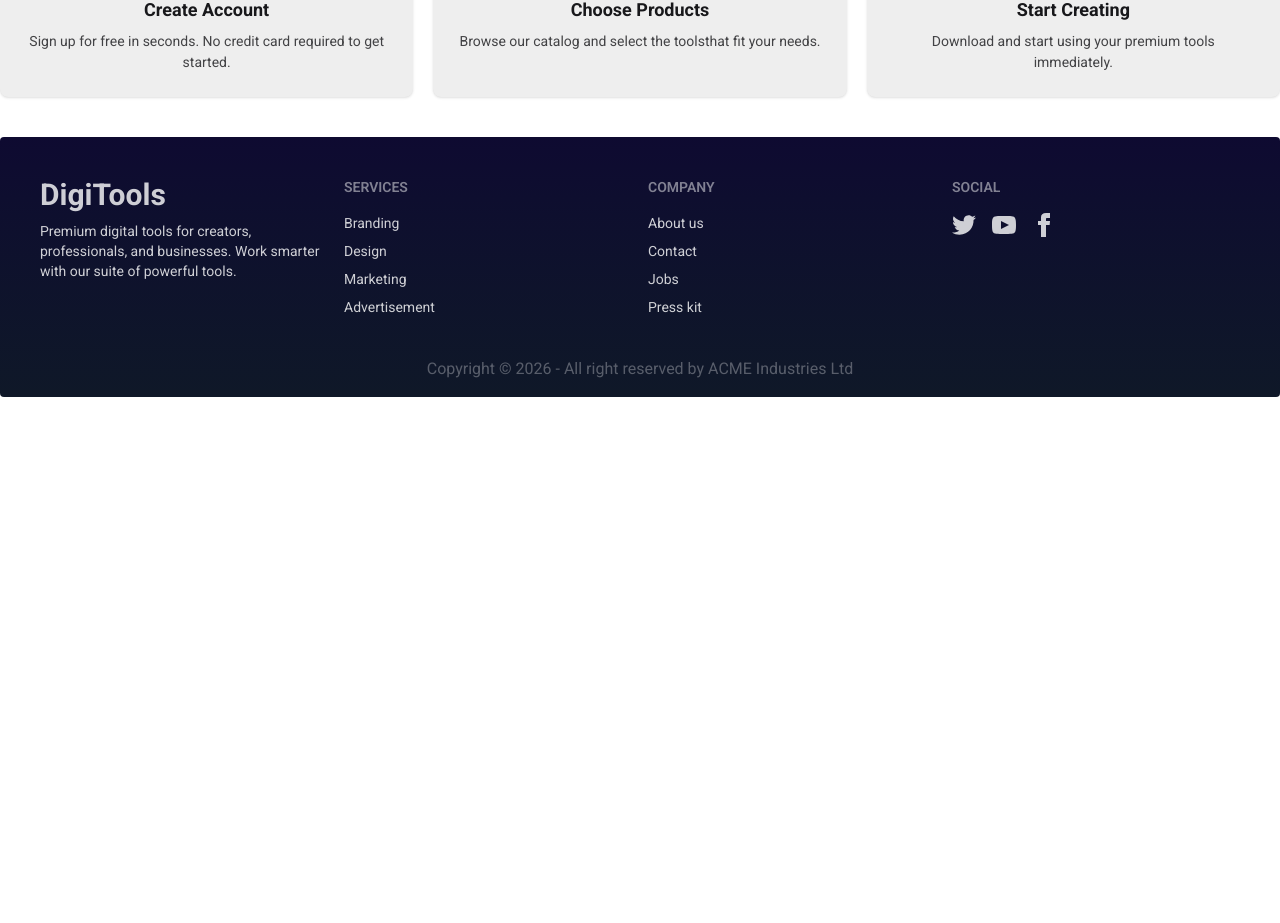
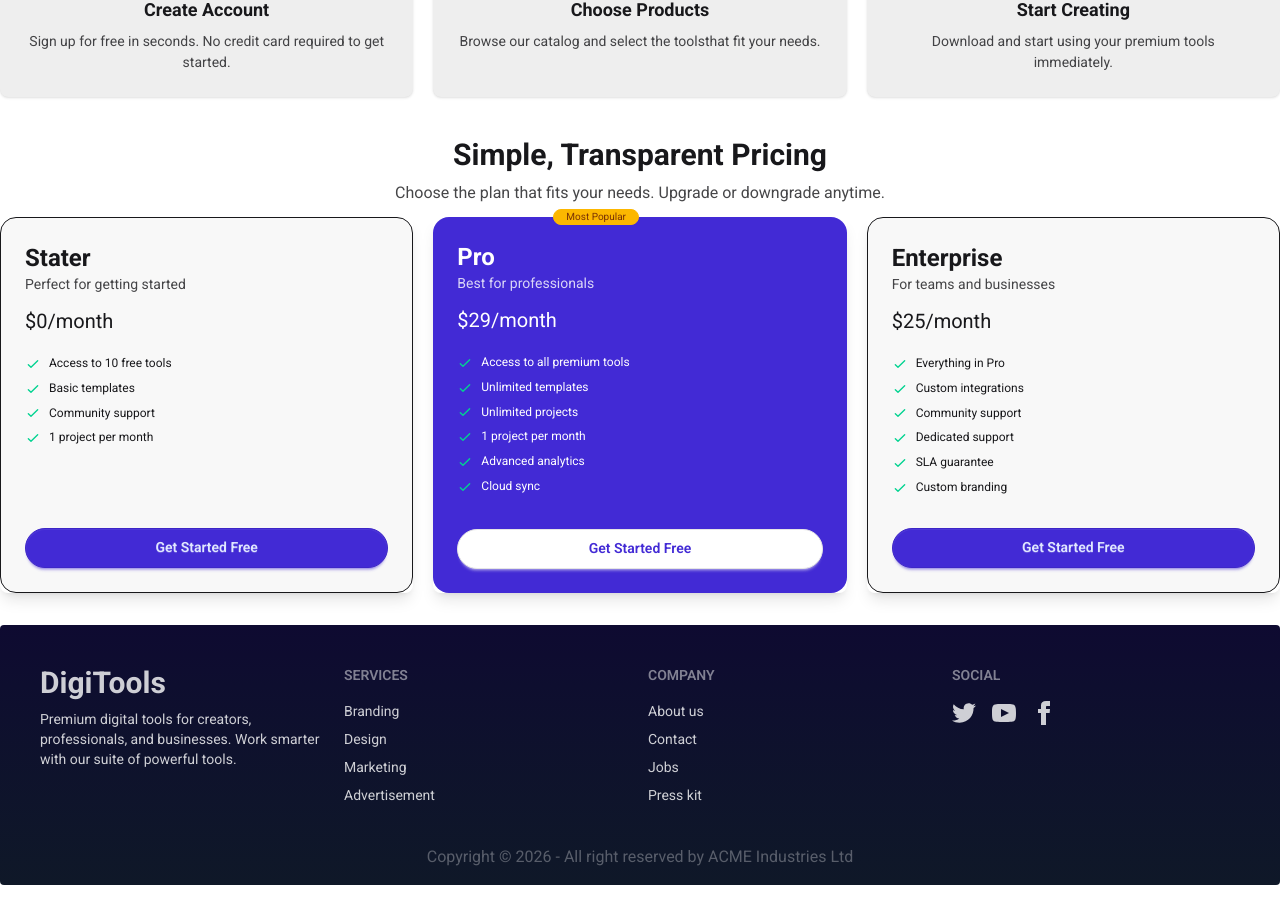
Before and after one commit to NahidHasan2kk2/assignment-project-6-2026, a React (Vite) app: page / in a window 1280 px wide. Shown: the part 2374-3297 px from the top of the page. Before the commit the page ends 2811 px from the top, so only its background shows below. Built offline with nearby package versions, Linux system fonts and the light colour scheme.

Commit message:
pricing section add

```diff
--- a/src/App.jsx
+++ b/src/App.jsx
@@ -9,6 +9,7 @@
 import 'react-toastify/dist/ReactToastify.css';
 import { ToastContainer } from 'react-toastify'
 import StepSection from './components/StepSection/StepSection'
+import PricingCard from './components/PricingCard/PricingCard'
 
 function App() {
   const [loadDatas, setLoadDatas] = useState([]);
@@ -36,6 +37,7 @@
         setSelectedData={setSelectedData}
       ></MainSection>
       <StepSection></StepSection>
+      <PricingCard></PricingCard>
       <Footer></Footer>
       <ToastContainer />
     </>
--- /dev/null
+++ b/src/components/PricingCard/PricingCard.jsx
@@ -0,0 +1,131 @@
+import React from 'react';
+
+const PricingCard = () => {
+ return (
+  <div className='container mx-auto my-8'>
+   <div className='text-center my-3 '>
+    <h1 className='font-bold text-3xl mb-2'>Simple, Transparent Pricing</h1>
+    <p className='opacity-80'>Choose the plan that fits your needs. Upgrade or downgrade anytime.</p>
+   </div>
+   <div className='grid grid-cols-3 gap-5'>
+    <div className="card shadow-lg ">
+     <div className="card-body bg-base-200 border rounded-2xl ">
+
+      <div>
+       <h2 className="text-2xl font-bold">Stater</h2>
+       <p className='opacity-80 mb-3'>Perfect for getting started</p>
+       <span className="text-xl">$0/month</span>
+      </div>
+      <ul className="mt-3 flex flex-col gap-2 text-xs">
+       <li>
+        <svg xmlns="http://www.w3.org/2000/svg" className="size-4 me-2 inline-block text-success" fill="none" viewBox="0 0 24 24" stroke="currentColor"><path strokeLinecap="round" strokeLinejoin="round" strokeWidth="2" d="M5 13l4 4L19 7" /></svg>
+        <span>Access to 10 free tools</span>
+       </li>
+       <li>
+        <svg xmlns="http://www.w3.org/2000/svg" className="size-4 me-2 inline-block text-success" fill="none" viewBox="0 0 24 24" stroke="currentColor"><path strokeLinecap="round" strokeLinejoin="round" strokeWidth="2" d="M5 13l4 4L19 7" /></svg>
+        <span>Basic templates</span>
+       </li>
+       <li>
+        <svg xmlns="http://www.w3.org/2000/svg" className="size-4 me-2 inline-block text-success" fill="none" viewBox="0 0 24 24" stroke="currentColor"><path strokeLinecap="round" strokeLinejoin="round" strokeWidth="2" d="M5 13l4 4L19 7" /></svg>
+        <span>Community support</span>
+       </li>
+       <li>
+        <svg xmlns="http://www.w3.org/2000/svg" className="size-4 me-2 inline-block text-success" fill="none" viewBox="0 0 24 24" stroke="currentColor"><path strokeLinecap="round" strokeLinejoin="round" strokeWidth="2" d="M5 13l4 4L19 7" /></svg>
+        <span>1 project per month</span>
+       </li>
+
+      </ul>
+      <div className="mt-auto pt-6">
+       <button className="btn btn-primary btn-block rounded-4xl">Get Started Free</button>
+      </div>
+     </div>
+
+    </div>
+    <div className="card shadow-lg ">
+     <div className="card-body bg-primary text-white relative rounded-2xl">
+      <span className="badge badge-xs px-3 badge-warning absolute -top-2 left-30">Most Popular</span>
+      <div>
+       <h2 className="text-2xl font-bold">Pro</h2>
+       <p className='opacity-80 mb-3'>Best for professionals</p>
+       <span className="text-xl">$29/month</span>
+      </div>
+      <ul className="mt-3 flex flex-col gap-2 text-xs">
+       <li>
+        <svg xmlns="http://www.w3.org/2000/svg" className="size-4 me-2 inline-block text-success" fill="none" viewBox="0 0 24 24" stroke="currentColor"><path strokeLinecap="round" strokeLinejoin="round" strokeWidth="2" d="M5 13l4 4L19 7" /></svg>
+        <span>Access to all premium tools</span>
+       </li>
+       <li>
+        <svg xmlns="http://www.w3.org/2000/svg" className="size-4 me-2 inline-block text-success" fill="none" viewBox="0 0 24 24" stroke="currentColor"><path strokeLinecap="round" strokeLinejoin="round" strokeWidth="2" d="M5 13l4 4L19 7" /></svg>
+        <span>Unlimited templates</span>
+       </li>
+       <li>
+        <svg xmlns="http://www.w3.org/2000/svg" className="size-4 me-2 inline-block text-success" fill="none" viewBox="0 0 24 24" stroke="currentColor"><path strokeLinecap="round" strokeLinejoin="round" strokeWidth="2" d="M5 13l4 4L19 7" /></svg>
+        <span>Unlimited projects</span>
+       </li>
+       <li>
+        <svg xmlns="http://www.w3.org/2000/svg" className="size-4 me-2 inline-block text-success" fill="none" viewBox="0 0 24 24" stroke="currentColor"><path strokeLinecap="round" strokeLinejoin="round" strokeWidth="2" d="M5 13l4 4L19 7" /></svg>
+        <span>1 project per month</span>
+       </li>
+       <li>
+        <svg xmlns="http://www.w3.org/2000/svg" className="size-4 me-2 inline-block text-success" fill="none" viewBox="0 0 24 24" stroke="currentColor"><path strokeLinecap="round" strokeLinejoin="round" strokeWidth="2" d="M5 13l4 4L19 7" /></svg>
+        <span>Advanced analytics</span>
+       </li>
+       <li>
+        <svg xmlns="http://www.w3.org/2000/svg" className="size-4 me-2 inline-block text-success" fill="none" viewBox="0 0 24 24" stroke="currentColor"><path strokeLinecap="round" strokeLinejoin="round" strokeWidth="2" d="M5 13l4 4L19 7" /></svg>
+        <span>Cloud sync</span>
+       </li>
+
+      </ul>
+      <div className="mt-auto pt-6">
+       <button className="btn bg-white border-[#e5e5e5] text-primary btn-block rounded-4xl">Get Started Free</button>
+      </div>
+     </div>
+
+    </div>
+    <div className="card shadow-lg ">
+     <div className="card-body bg-base-200 border rounded-2xl">
+      {/* <span className="badge badge-xs badge-warning">Most Popular</span> */}
+      <div>
+       <h2 className="text-2xl font-bold">Enterprise</h2>
+       <p className='opacity-80 mb-3'>For teams and businesses</p>
+       <span className="text-xl">$25/month</span>
+      </div>
+      <ul className="mt-3 flex flex-col gap-2 text-xs">
+       <li>
+        <svg xmlns="http://www.w3.org/2000/svg" className="size-4 me-2 inline-block text-success" fill="none" viewBox="0 0 24 24" stroke="currentColor"><path strokeLinecap="round" strokeLinejoin="round" strokeWidth="2" d="M5 13l4 4L19 7" /></svg>
+        <span>Everything in Pro</span>
+       </li>
+       <li>
+        <svg xmlns="http://www.w3.org/2000/svg" className="size-4 me-2 inline-block text-success" fill="none" viewBox="0 0 24 24" stroke="currentColor"><path strokeLinecap="round" strokeLinejoin="round" strokeWidth="2" d="M5 13l4 4L19 7" /></svg>
+        <span>Custom integrations</span>
+       </li>
+       <li>
+        <svg xmlns="http://www.w3.org/2000/svg" className="size-4 me-2 inline-block text-success" fill="none" viewBox="0 0 24 24" stroke="currentColor"><path strokeLinecap="round" strokeLinejoin="round" strokeWidth="2" d="M5 13l4 4L19 7" /></svg>
+        <span>Community support</span>
+       </li>
+       <li>
+        <svg xmlns="http://www.w3.org/2000/svg" className="size-4 me-2 inline-block text-success" fill="none" viewBox="0 0 24 24" stroke="currentColor"><path strokeLinecap="round" strokeLinejoin="round" strokeWidth="2" d="M5 13l4 4L19 7" /></svg>
+        <span>Dedicated support</span>
+       </li>
+       <li>
+        <svg xmlns="http://www.w3.org/2000/svg" className="size-4 me-2 inline-block text-success" fill="none" viewBox="0 0 24 24" stroke="currentColor"><path strokeLinecap="round" strokeLinejoin="round" strokeWidth="2" d="M5 13l4 4L19 7" /></svg>
+        <span>SLA guarantee</span>
+       </li>
+       <li>
+        <svg xmlns="http://www.w3.org/2000/svg" className="size-4 me-2 inline-block text-success" fill="none" viewBox="0 0 24 24" stroke="currentColor"><path strokeLinecap="round" strokeLinejoin="round" strokeWidth="2" d="M5 13l4 4L19 7" /></svg>
+        <span>Custom branding</span>
+       </li>
+
+      </ul>
+      <div className="mt-auto pt-6">
+       <button className="btn btn-primary btn-block rounded-4xl">Get Started Free</button>
+      </div>
+     </div>
+
+    </div>
+   </div>
+  </div>
+ );
+};
+
+export default PricingCard;
```
